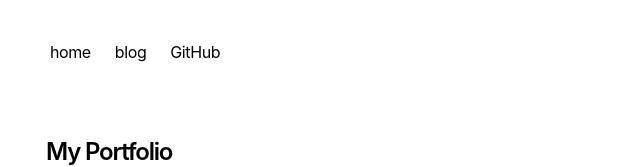
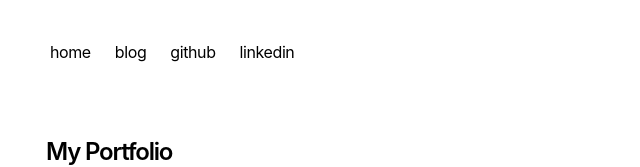
Before and after one commit to nicholasbrar/new-portfolio, a Next.js app: page / in a window 1280 px wide. Shown: the top 167 px of the page, without its empty margins (306-946 px from the left). Built offline with nearby package versions, Linux system fonts and the light colour scheme.

Commit message:
Update nav.tsx

```diff
--- a/app/components/nav.tsx
+++ b/app/components/nav.tsx
@@ -8,7 +8,10 @@ const navItems = {
     name: 'blog',
   },
   'https://github.com/nicholasbrar': {
-    name: 'GitHub',
+    name: 'github',
+  },
+  'https://www.linkedin.com/in/nicholasbrar': {
+    name: 'linkedin',
   },
 }
 
```
